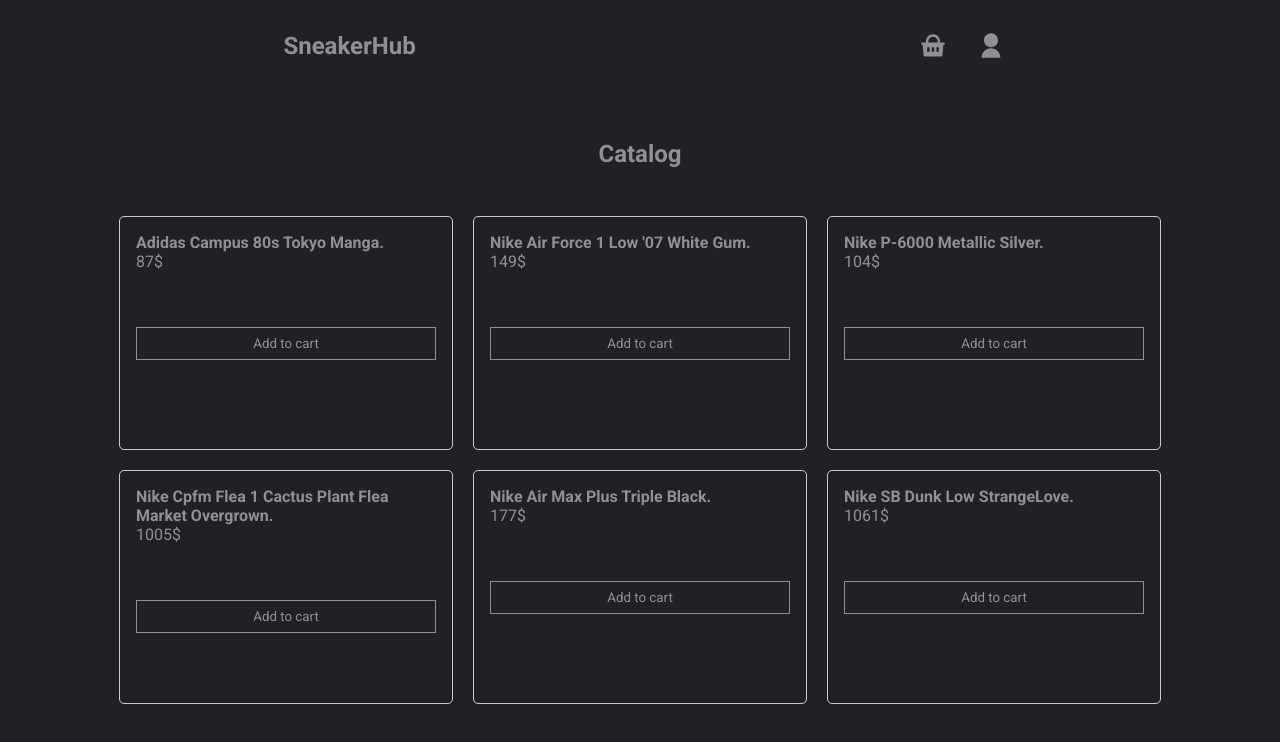
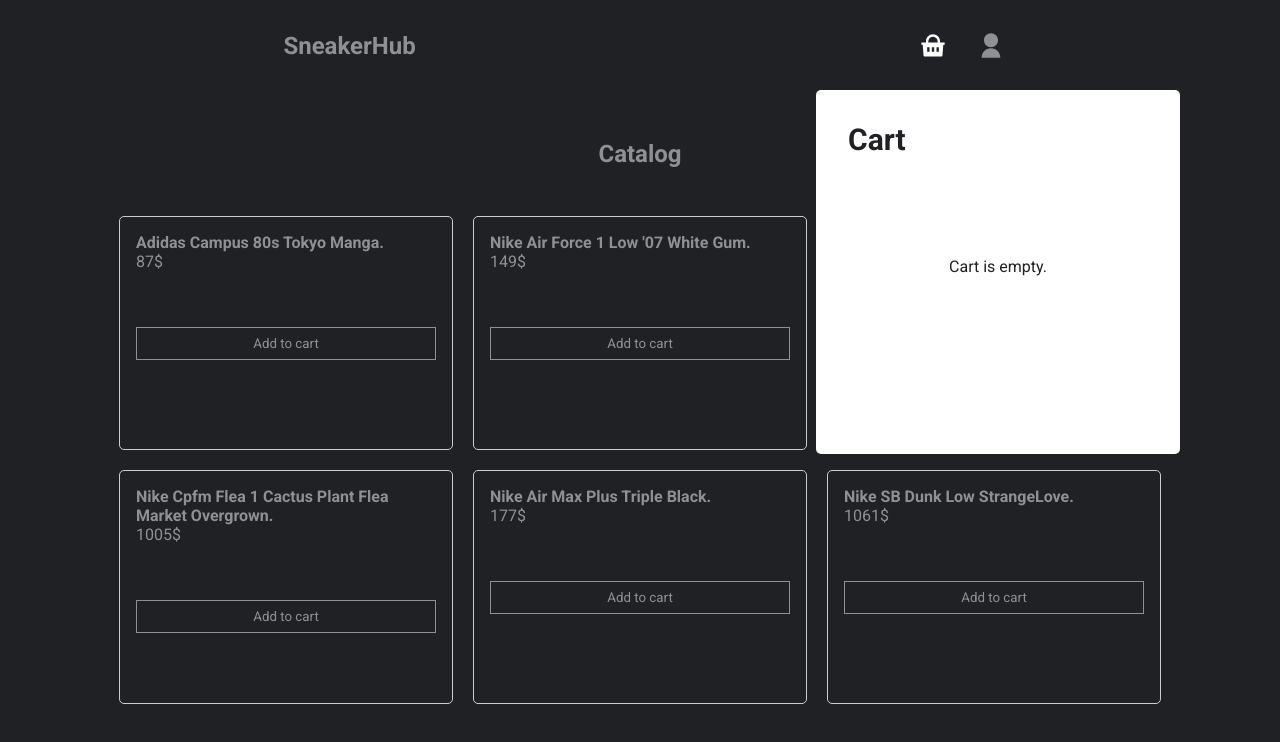
Before and after one commit to tears6666/sneaker-shop, a React (Vite) app: page / in a window 1280 px wide. Both pictures are taken after a click on the picture 932 px from the left and 46 px from the top of the page. Shown: the top 742 px of the page. Built offline with nearby package versions, Linux system fonts and the light colour scheme; data requests are answered from the project's data file.

Commit message:
sixth comm

```diff
--- a/src/components/header/Header.tsx
+++ b/src/components/header/Header.tsx
@@ -1,14 +1,24 @@
 import '../../styles/Header.scss'
 import User from '../../img/user-fill.svg'
 import Basket from '../../img/shopping-basket-fill.svg'
+import { useState } from 'react'
 export default function Header(){
+    let [cartOpen, setCartOpen] = useState(false)
     return(
         <header className='header'>
             <h1 className='header__logo'>SneakerHub</h1>
             <div className='header__media'>
-                <img className='media__basket' src={Basket} alt="basket-logo" />
+                <img className={`media__basket ${cartOpen && `active`}`} src={Basket} onClick={() => setCartOpen(cartOpen = !cartOpen)} alt="basket-logo" />
                 <img className='media__user' src={User} alt="user-logo" />
             </div>
+            {cartOpen && (
+                <div className='open-cart'>
+                    <h2 className='cart__subtitle'>Cart</h2>
+                    <div className='cart__inner'>
+                        <p className='inner__text'>Cart is empty.</p>
+                    </div>
+                </div>
+            )}
         </header>
     )
 }
--- a/src/styles/header.scss
+++ b/src/styles/header.scss
@@ -30,8 +30,35 @@
         .media__basket:hover{
             opacity: 1;
         }
+        .active{
+            opacity: 1;
+        }
         .media__user:hover{
             opacity: 1;
         }
     }
+    .open-cart{
+        position: absolute;
+        width: 300px;
+        height: 300px;
+        right: 100px;
+        top: 90px;
+        display: flex;
+        padding: 2rem;
+        flex-direction: column;
+        background-color: #fff;
+        gap: 100px;
+        border-radius: 5px;
+        .cart__subtitle{
+            color: v.$bg;
+            font-size: 30px;
+        }
+        .cart__inner{
+            display: flex;
+            justify-content: center;
+            .inner__text{
+                color: v.$bg;
+            }
+        }
+    }
 }
```
